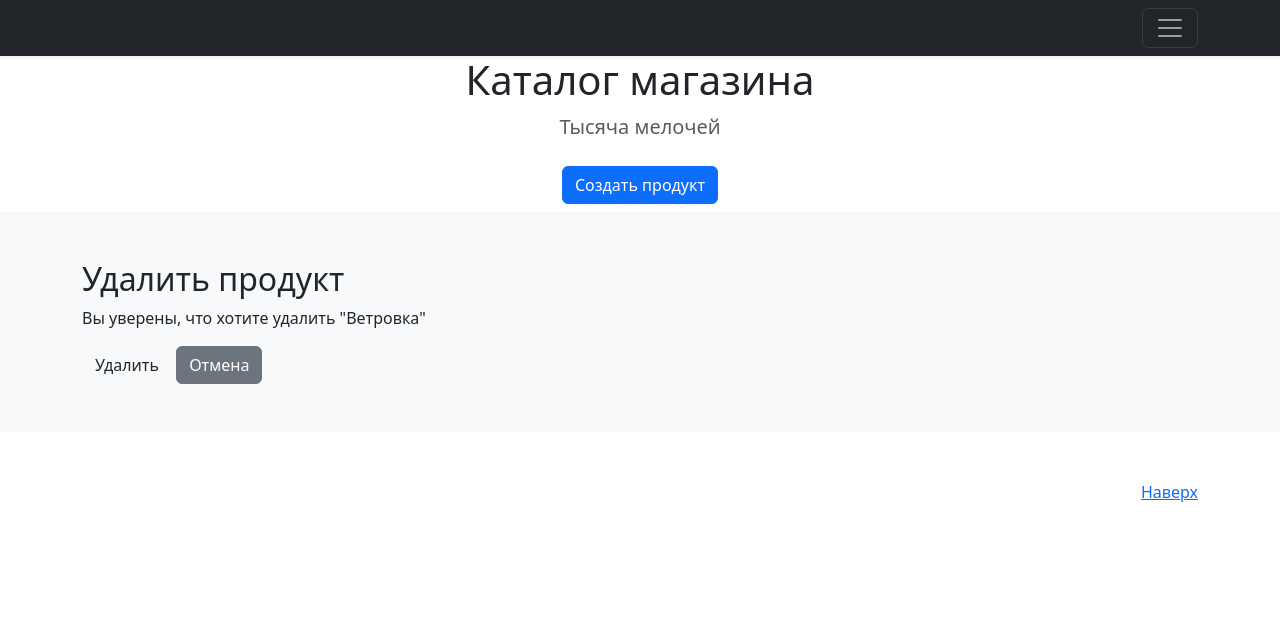
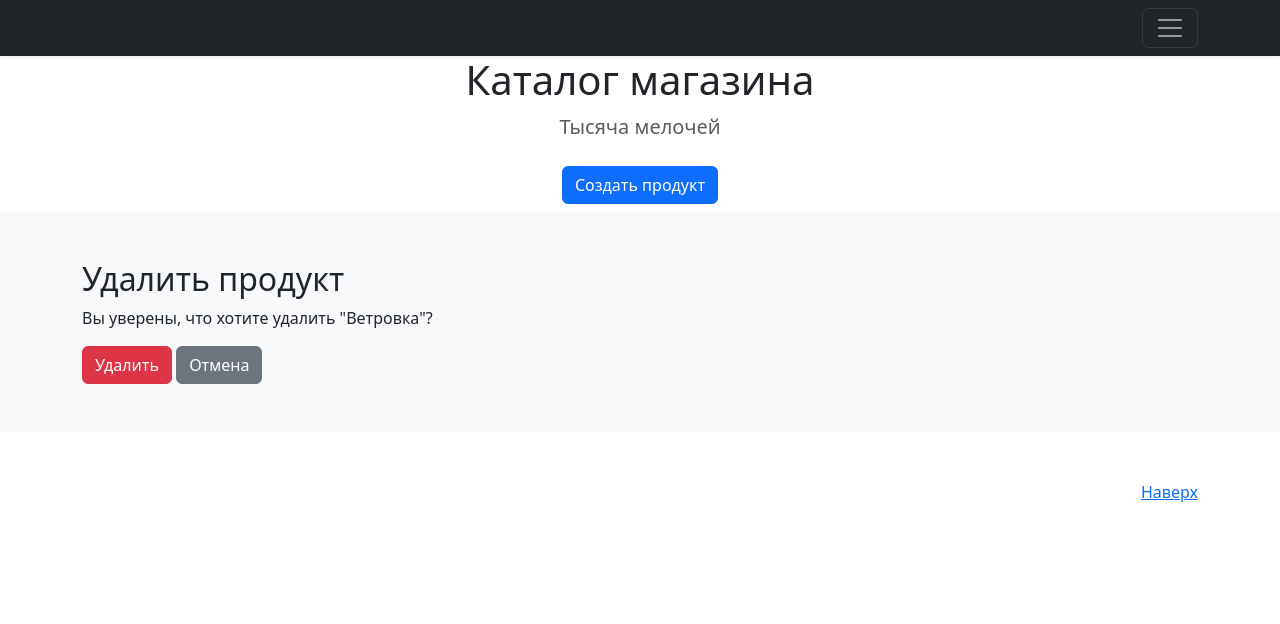
Before and after one commit to lidiar8r-ops/home_work_shop, a Django app: page /catalog/8/delete/ in a window 1280 px wide. Shown: the top 624 px of the page. Run offline with Django 5.2, Linux system fonts and the light colour scheme; data comes from the database, SQL or seed files in the repository; some libraries are stand-ins or nearby versions.

Commit message:
update product_confirm_delete.html and views.py (operation delete)

```diff
--- a/catalog/templates/catalog/product_confirm_delete.html
+++ b/catalog/templates/catalog/product_confirm_delete.html
@@ -4,11 +4,16 @@
 <div class="album py-5 bg-body-tertiary">
     <div class="container">
         <h2>Удалить продукт</h2>
-        <p class="card-text">Вы уверены, что хотите удалить "{{ product.name }}"</p>
+        <p class="card-text">Вы уверены, что хотите удалить "{{ product.name }}"?</p>
+        {% if messages %}
+            {% for message in messages %}
+                <div class="alert alert-{{ message.tags }}">{{ message }}</div>
+            {% endfor %}
+        {% endif %}
         <form method="post">
             {% csrf_token %}
-            <button type="submit" class = "btn btn-denger">Удалить</button>
-            <a href="{% url 'catalog:products_list' %}" class = "btn btn-secondary">Отмена</a>
+            <button type="submit" class="btn btn-danger">Удалить</button>
+            <a href="{% url 'catalog:products_list' %}" class="btn btn-secondary">Отмена</a>
         </form>
     </div>
 </div>
--- a/catalog/views.py
+++ b/catalog/views.py
@@ -46,7 +46,6 @@ class ProductUpdateView(UpdateView):
 class ProductDeleteView(DeleteView):
     model = Product
     template_name = 'catalog/product_confirm_delete.html'
-    form_class = ProductForm
     success_url = reverse_lazy('catalog:products_list')  # перенаправление на список товаров
 
 
```
